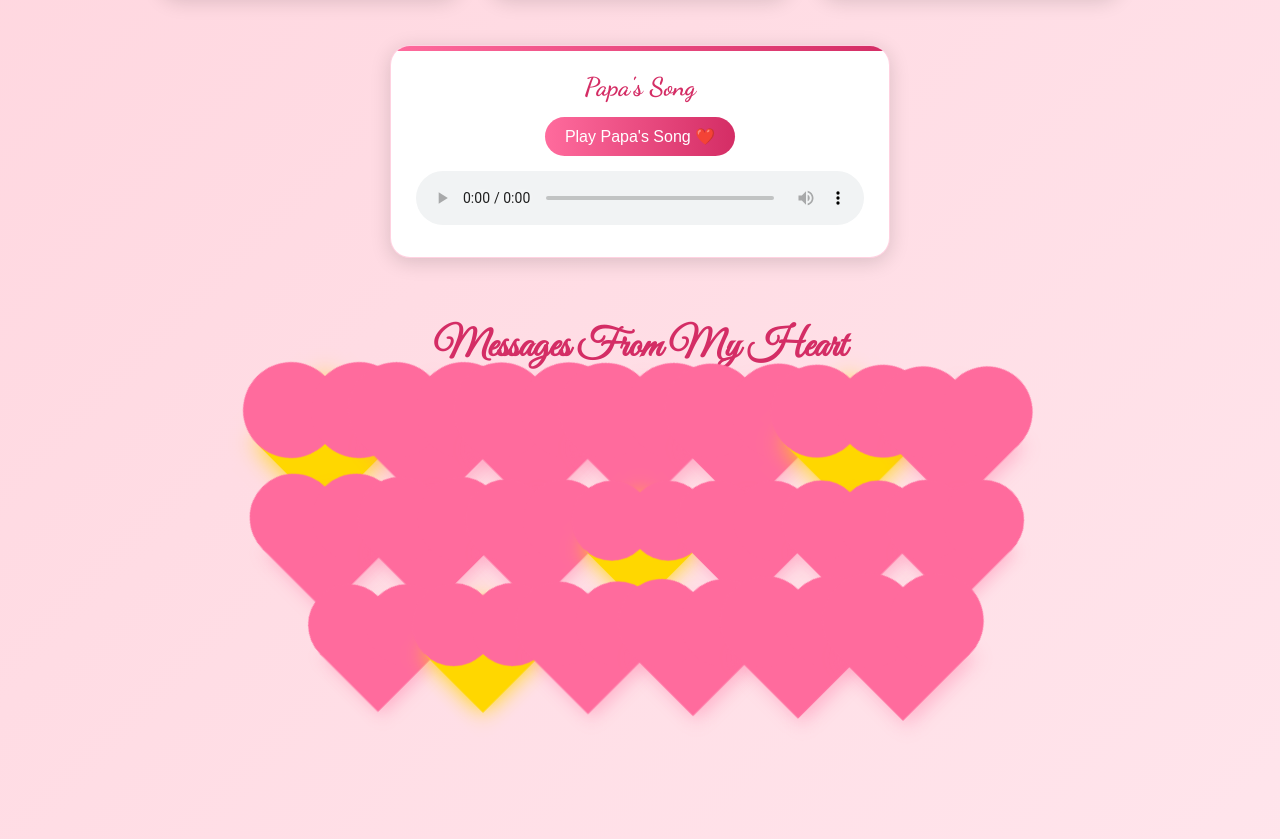
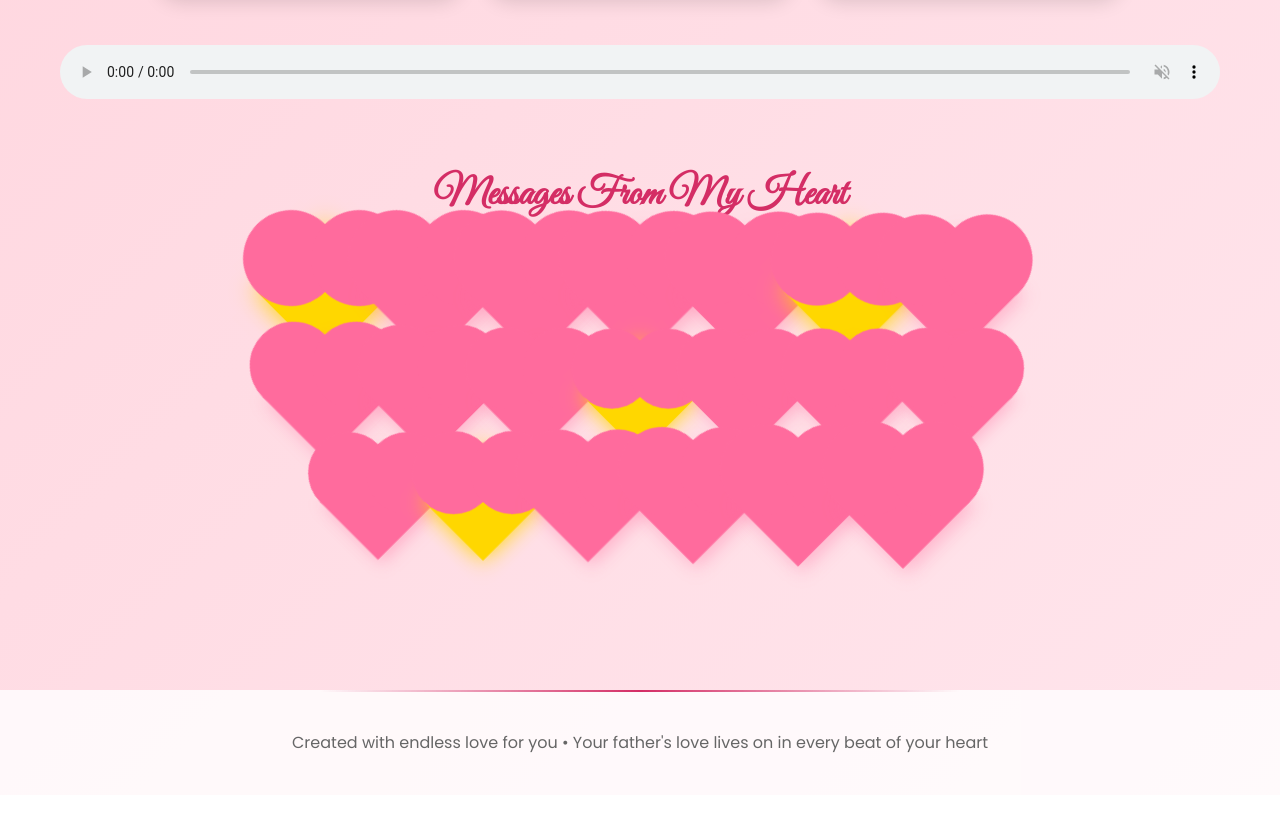
Before and after one commit to abhishekfw24338/SpecialForYou, a plain HTML site: page index.html in a window 1280 px wide. Shown: the part 2320-3159 px from the top of the page. After the commit the page ends 3115 px from the top, so only its background shows below. Drawn offline with nearby package versions, Linux system fonts and the light colour scheme.

Commit message:
Update index.html

```diff
--- a/index.html
+++ b/index.html
@@ -637,26 +637,9 @@
     </div>
 
     <!-- Audio Player -->
-    <div class="audio-container animate__animated animate__fadeIn">
-  <h3>Papa's Song</h3>
-  <button id="playButton" style="
-    background: linear-gradient(to right, var(--secondary-color), var(--primary-color));
-    color: white;
-    border: none;
-    padding: 10px 20px;
-    border-radius: 50px;
-    font-size: 1rem;
-    cursor: pointer;
-    margin-bottom: 15px;
-    transition: transform 0.3s ease;
-  ">
-    Play Papa's Song ❤️
-  </button>
-  <audio id="papaSong" controls loop>
-    <source src="ANIMAL_ Papa Meri Jaan (Full Video) Ranbir Kapoor Anil K,Rashmika M Sandeep VSonu NigamBhushan K.mp3" type="audio/mpeg">
-    Your browser does not support the audio element.
-  </audio>
-</div>
+    <audio id="papaSong" controls loop autoplay muted>
+  <source src="ANIMAL_ Papa Meri Jaan (Full Video) Ranbir Kapoor Anil K,Rashmika M Sandeep VSonu NigamBhushan K.mp3" type="audio/mpeg">
+</audio>
 
     <!-- Hearts Section -->
     <div class="heart-section">
@@ -804,14 +787,13 @@
       title.style.animation = 'heartbeat 1s';
       }, 10000);
 
-     // Add this to your existing script
-  const playButton = document.getElementById('playButton');
-  const papaSong = document.getElementById('papaSong');
 
-  playButton.addEventListener('click', () => {
-    papaSong.play();
-    playButton.style.display = 'none'; // Optional: hide button after click
-  });
+  // Unmute after user interaction
+  document.body.addEventListener('click', function() {
+    const audio = document.getElementById('papaSong');
+    audio.muted = false;
+  }, { once: true });
+
   </script>
 </body>
 </html>
```
